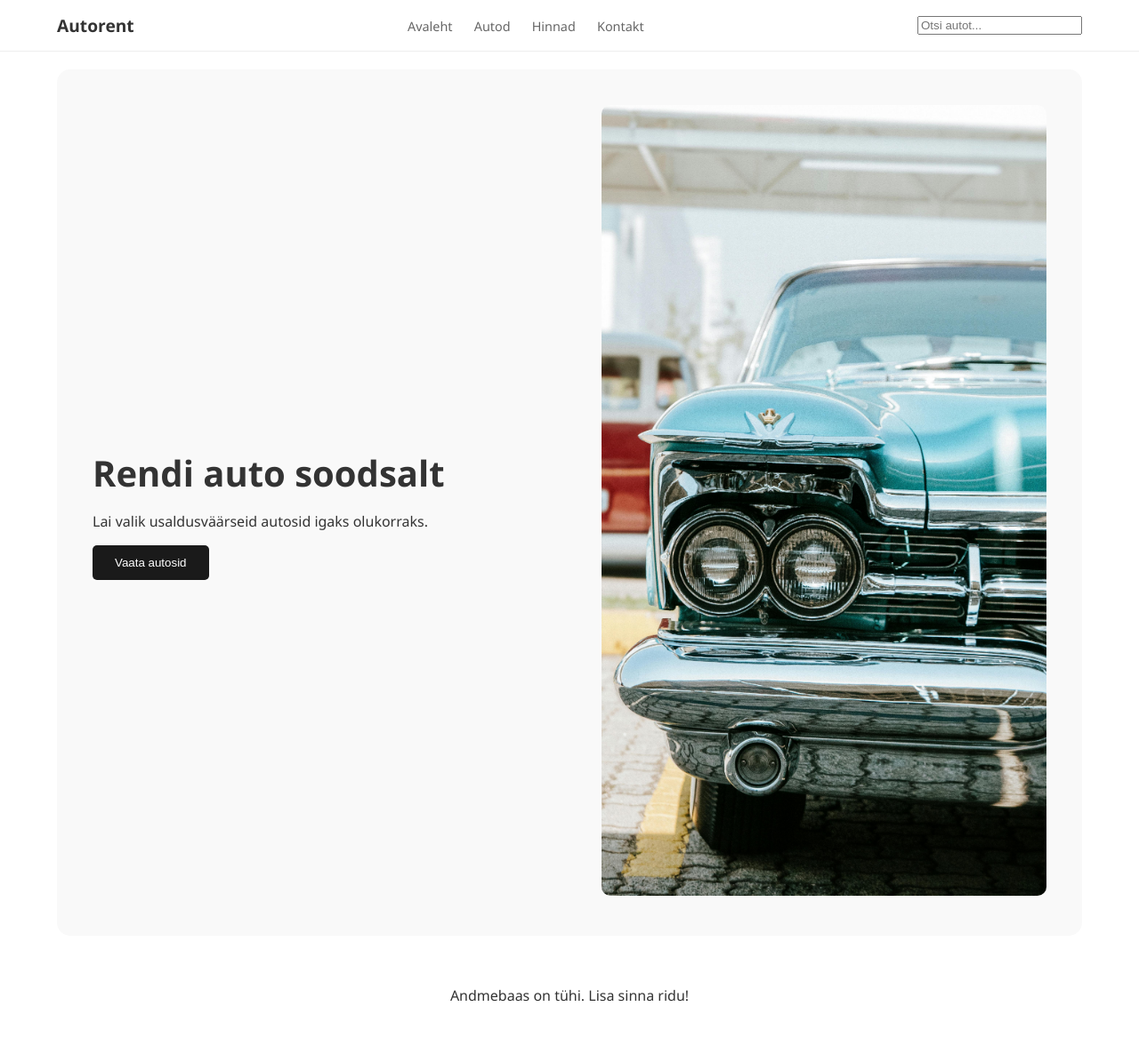
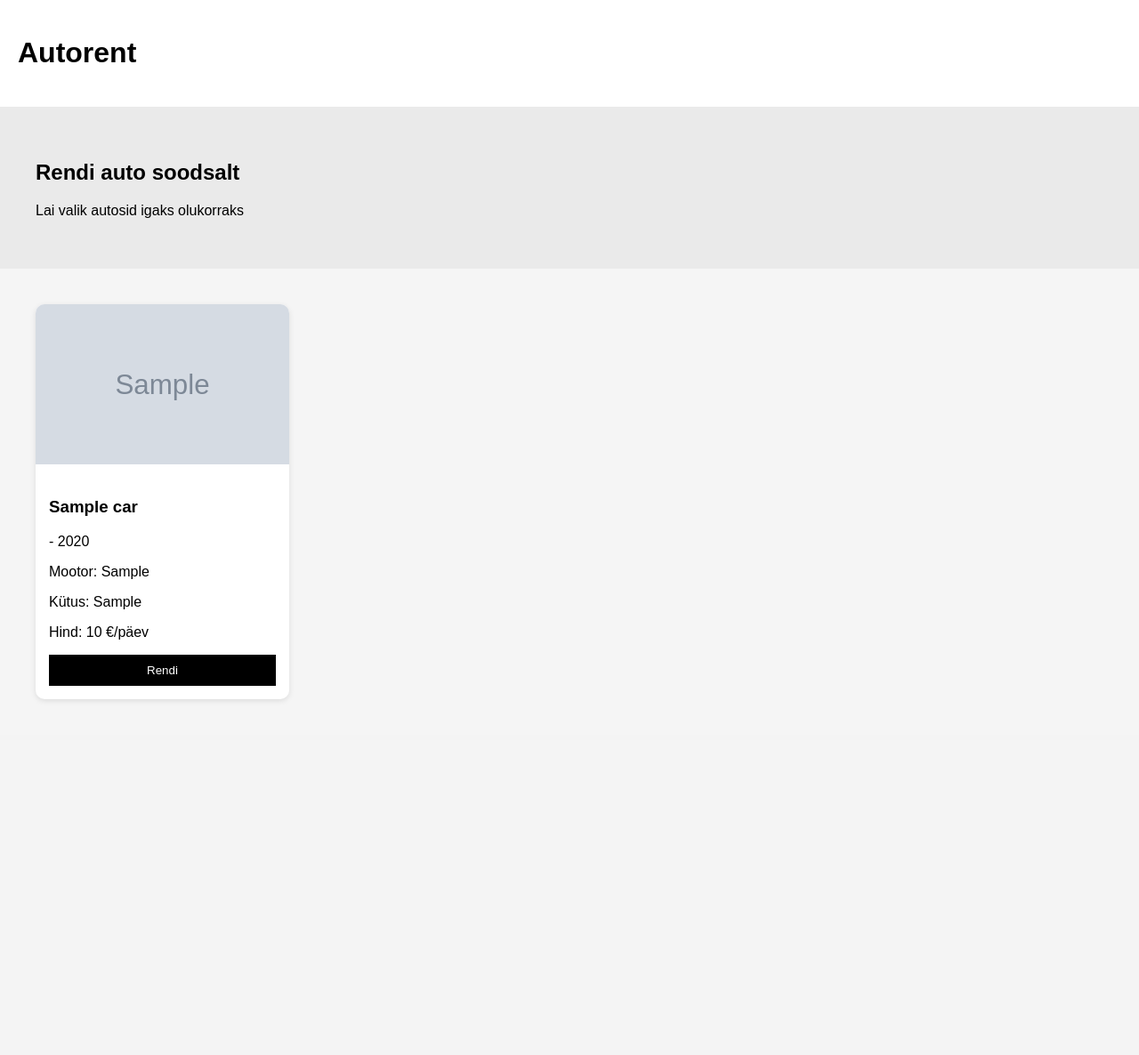
Before and after one commit to MariiArjus/auto, a PHP site: page / in a window 1280 px wide. Shown: the whole page at 89% size. After the commit the page ends 788 px from the top, so only its background shows below. Run offline with PHP 8.4, Linux system fonts and the light colour scheme; data comes from the database, SQL or seed files in the repository; tables that the repository leaves empty or names only in its code hold one stand-in row (values such as "Sample post"); grey boxes marked "Sample" are stand-in pictures; a stand-in replaces the project's code that opens the database connection.

Commit message:
Update index.php

```diff
--- a/index.php
+++ b/index.php
@@ -1,91 +1,96 @@
-<?php
-try {
-    $db = new PDO("sqlite:marii.db");
-    $db->setAttribute(PDO::ATTR_ERRMODE, PDO::ERRMODE_EXCEPTION);
-    $query = "SELECT * FROM cars";
-    $result = $db->query($query);
-    $rows = $result->fetchAll(PDO::FETCH_ASSOC);
-} catch (PDOException $e) {
-    die("Viga: " . $e->getMessage());
-}
-?>
+<?php include 'db.php'; ?>
 
 <!DOCTYPE html>
 <html lang="et">
 <head>
 <meta charset="UTF-8">
-    <meta name="viewport" content="width=device-width, initial-scale=1.0">
 <title>Autorent</title>
 <style>
-        body { font-family: 'Segoe UI', Arial, sans-serif; background-color: #fff; margin: 0; color: #333; }
+body {
+    font-family: Arial;
+    margin: 0;
+    background: #f5f5f5;
+}
 
-        /* Navigatsioon */
-        nav { display: flex; justify-content: space-between; align-items: center; padding: 15px 5%; border-bottom: 1px solid #eee; }
-        .logo { font-weight: bold; font-size: 1.2rem; }
-        nav a { margin: 0 10px; text-decoration: none; color: #666; font-size: 0.9rem; }
+header {
+    padding: 20px;
+    background: white;
+}
 
-        /* Hero sektsioon */
-        .hero { display: flex; align-items: center; background-color: #f9f9f9; margin: 20px 5%; border-radius: 15px; padding: 40px; overflow: hidden; }
-        .hero-text { flex: 1; }
-        .hero-text h1 { font-size: 2.5rem; margin-bottom: 10px; }
-        .hero-image { flex: 1; text-align: right; }
-        .hero-image img { width: 100%; max-width: 500px; border-radius: 10px; }
-        .btn-black { background: #1a1a1a; color: white; padding: 12px 25px; border: none; border-radius: 5px; cursor: pointer; }
+.hero {
+    padding: 40px;
+    background: #eaeaea;
+}
 
-        /* Autode ruudustik */
-        .container { width: 90%; margin: 40px auto; display: grid; grid-template-columns: repeat(auto-fill, minmax(280px, 1fr)); gap: 25px; }
+.cars {
+    display: grid;
+    grid-template-columns: repeat(4, 1fr);
+    gap: 20px;
+    padding: 40px;
+}
 
-        .car-card { border: 1px solid #eee; border-radius: 12px; overflow: hidden; transition: transform 0.2s; position: relative; }
-        .car-card:hover { transform: translateY(-5px); box-shadow: 0 10px 20px rgba(0,0,0,0.05); }
-        .car-card img { width: 100%; height: 180px; object-fit: cover; }
+.card {
+    background: white;
+    border-radius: 10px;
+    overflow: hidden;
+    box-shadow: 0 2px 6px rgba(0,0,0,0.1);
+}
 
-        .car-info { padding: 20px; }
-        .car-info h3 { margin: 0; font-size: 1.1rem; }
-        .car-info p { margin: 5px 0; color: #777; font-size: 0.85rem; }
-        .price { font-weight: bold; color: #333; margin-top: 10px !important; }
+.card img {
+    width: 100%;
+    height: 180px;
+    object-fit: cover;
+}
 
-        .rent-btn { width: 100%; background: #2d3436; color: white; border: none; padding: 12px; cursor: pointer; border-radius: 5px; margin-top: 10px; }
+.card-content {
+    padding: 15px;
+}
+
+button {
+    width: 100%;
+    padding: 10px;
+    background: black;
+    color: white;
+    border: none;
+    cursor: pointer;
+}
 </style>
 </head>
 <body>
 
-    <nav>
-        <div class="logo">Autorent</div>
-        <div>
-            <a href="#">Avaleht</a> <a href="#">Autod</a> <a href="#">Hinnad</a> <a href="#">Kontakt</a>
-        </div>
-        <input type="text" placeholder="Otsi autot...">
-    </nav>
+<header>
+    <h1>Autorent</h1>
+</header>
 
-    <div class="hero">
-        <div class="hero-text">
-            <h1>Rendi auto soodsalt</h1>
-            <p>Lai valik usaldusväärseid autosid igaks olukorraks.</p>
-            <button class="btn-black">Vaata autosid</button>
-        </div>
-        <div class="hero-image">
-            <img src="image.jpg" alt="Porshe"> </div>
-    </div>
+<section class="hero">
+    <h2>Rendi auto soodsalt</h2>
+    <p>Lai valik autosid igaks olukorraks</p>
+</section>
 
-    <div class="container">
-        <?php if (count($rows) > 0): ?>
-            <?php foreach ($rows as $row): ?>
-                <div class="car-card">
-                    <img src="<?= htmlspecialchars($row['pilt']) ?>" alt="auto">
-                    <div class="car-info">
-                        <h3><?= htmlspecialchars($row['brand'] . " " . $row['model']) ?></h3>
-                        <p><?= htmlspecialchars($row['year']) ?></p>
-                        <p>Mootor: <?= htmlspecialchars($row['engine']) ?></p>
-                        <p>Kütus: <?= htmlspecialchars($row['fuel']) ?></p>
-                        <p class="price">Hind: <?= htmlspecialchars($row['price']) ?> €/päev</p>
-                        <button class="rent-btn">Rendi</button>
+<section class="cars">
+
+<?php
+$sql = "SELECT * FROM cars";
+$result = $conn->query($sql);
+
+while($row = $result->fetch_assoc()) {
+?>
+    <div class="card">
+        <img src="<?php echo $row['images']; ?>">
+        <div class="card-content">
+            <h3><?php echo $row['name']; ?></h3>
+            <p><?php echo $row['type'] . " - " . $row['year']; ?></p>
+            <p>Mootor: <?php echo $row['engine']; ?></p>
+            <p>Kütus: <?php echo $row['fuel']; ?></p>
+            <p>Hind: <?php echo $row['price_per_day']; ?> €/päev</p>
+            <button>Rendi</button>
         </div>
     </div>
-            <?php endforeach; ?>
-        <?php else: ?>
-            <p style="text-align:center; grid-column: 1/-1;">Andmebaas on tühi. Lisa sinna ridu!</p>
-        <?php endif; ?>
-    </div>
+<?php
+}
+?>
+
+</section>
 
 </body>
 </html>
```
Lines whose indentation alone changed are shown as unchanged.
